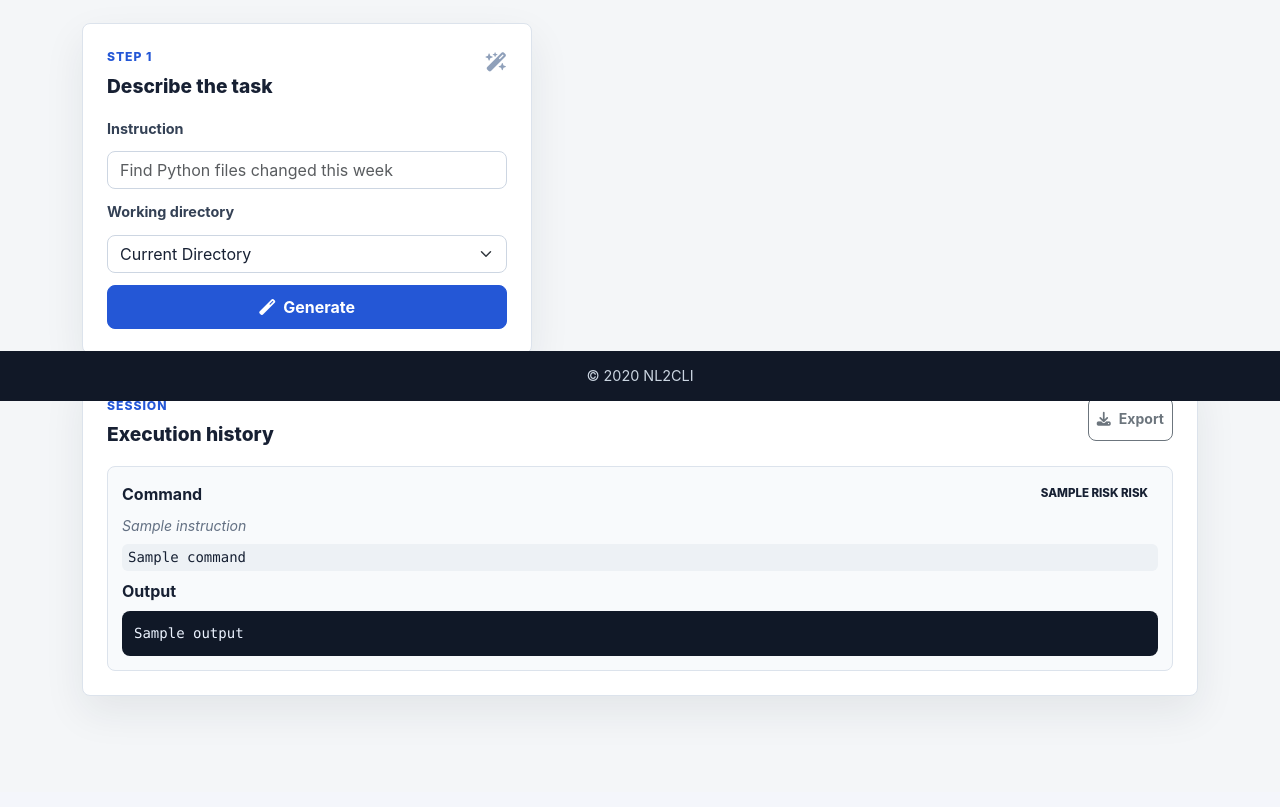
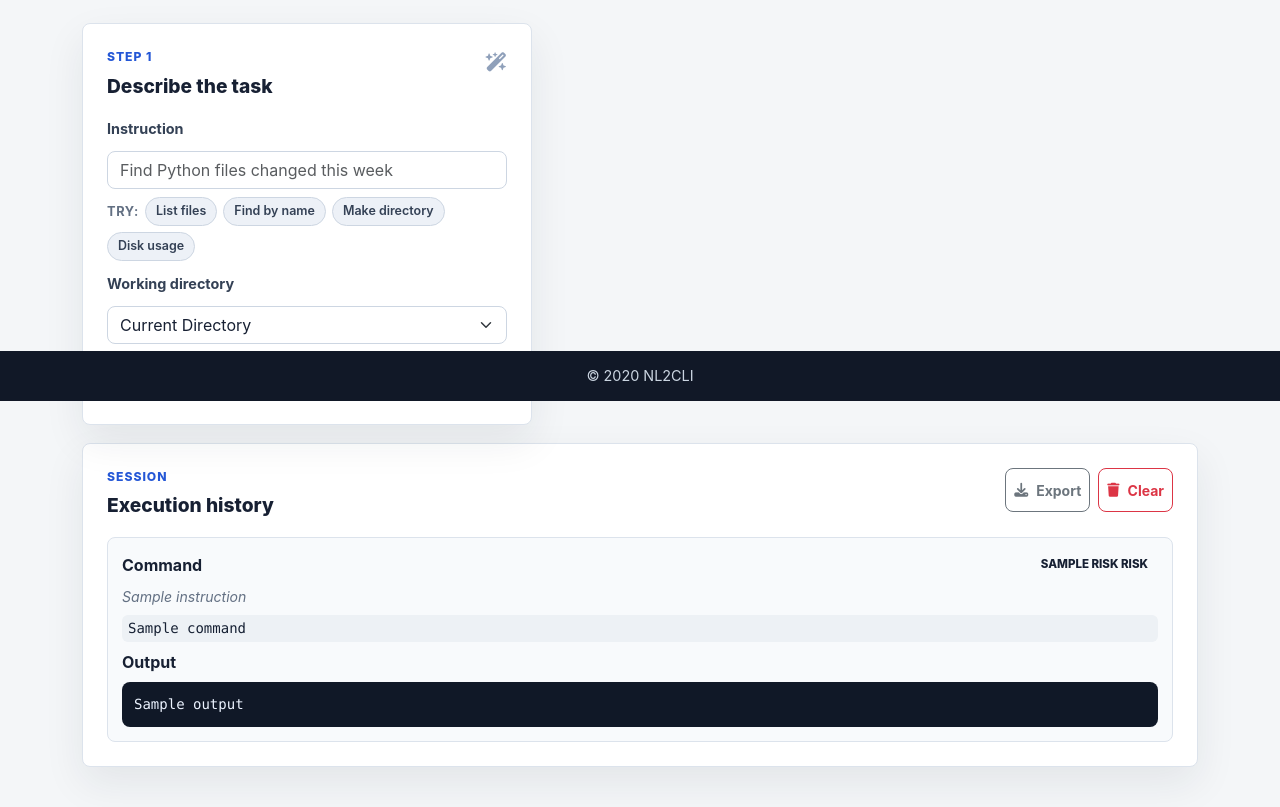
Before and after one commit to aryansharma2k2/NLP2CLI, a Flask app: template templates/index.html in a window 1280 px wide. Shown: the part 399-1206 px from the top of the page. Before the commit the page ends 1106 px from the top, so only its background shows below. Run offline with Flask 3, Linux system fonts and the light colour scheme; the template is opened without the code that fills it: most values are stand-ins (such as "Sample title", 1, 10 or a date in 2020).

Commit message:
demo chips, toast errors, clear session

```diff
--- a/app.py
+++ b/app.py
@@ -166,6 +166,14 @@
         return jsonify({"error": str(exc)}), 500
 
 
+@app.route("/clear", methods=["POST"])
+def clear():
+    history.clear()
+    if SESSION_FILE.exists():
+        SESSION_FILE.unlink()
+    return jsonify({"ok": True})
+
+
 @app.route("/export")
 def export():
     md = build_markdown_export(history)
--- a/static/app.js
+++ b/static/app.js
@@ -1,4 +1,6 @@
 const state = {
+    clearModal: null,
+    errorToast: null,
     outputModal: null,
 };
 
@@ -7,14 +9,20 @@
 document.addEventListener("DOMContentLoaded", () => {
     bindElements();
     state.outputModal = new bootstrap.Modal(elements.outputModal);
+    state.errorToast = new bootstrap.Toast(elements.errorToast, { autohide: true, delay: 4000 });
+    state.clearModal = new bootstrap.Modal(elements.clearModal);
 
     elements.commandForm.addEventListener("submit", handleGenerate);
     elements.executeCommand.addEventListener("click", handleExecute);
     elements.refreshPreview.addEventListener("click", fetchPreview);
+    elements.clearSession.addEventListener("click", () => state.clearModal.show());
+    elements.confirmClear.addEventListener("click", handleClearSession);
 
-    Object.assign(elements, {
-        exportBtn: document.getElementById("exportBtn"),
-        historyEmpty: document.getElementById("historyEmpty"),
+    document.querySelectorAll(".chip").forEach((chip) => {
+        chip.addEventListener("click", () => {
+            elements.instruction.value = chip.dataset.instruction;
+            elements.commandForm.requestSubmit();
+        });
     });
 });
 
@@ -22,12 +30,19 @@
     Object.assign(elements, {
         analysisFindings: document.getElementById("analysisFindings"),
         analysisSummary: document.getElementById("analysisSummary"),
+        clearModal: document.getElementById("clearModal"),
+        clearSession: document.getElementById("clearSession"),
         commandForm: document.getElementById("commandForm"),
+        confirmClear: document.getElementById("confirmClear"),
         confirmHighRisk: document.getElementById("confirmHighRisk"),
         directory: document.getElementById("directory"),
         editableCommand: document.getElementById("editableCommand"),
+        errorToast: document.getElementById("errorToast"),
+        errorToastBody: document.getElementById("errorToastBody"),
         executeCommand: document.getElementById("executeCommand"),
+        exportBtn: document.getElementById("exportBtn"),
         highRiskConfirmation: document.getElementById("highRiskConfirmation"),
+        historyEmpty: document.getElementById("historyEmpty"),
         historyList: document.getElementById("historyList"),
         instruction: document.getElementById("instruction"),
         loadingSpinner: document.getElementById("loadingSpinner"),
@@ -181,12 +196,9 @@
 }
 
 function prependHistory(instruction, command, output, analysis) {
-    if (elements.historyEmpty) {
-        elements.historyEmpty.hidden = true;
-    }
-    if (elements.exportBtn) {
-        elements.exportBtn.hidden = false;
-    }
+    if (elements.historyEmpty) elements.historyEmpty.hidden = true;
+    if (elements.exportBtn) elements.exportBtn.hidden = false;
+    if (elements.clearSession) elements.clearSession.hidden = false;
 
     const item = document.createElement("li");
     item.className = "history-item";
@@ -224,8 +236,22 @@
     elements.loadingSpinner.hidden = !isLoading;
 }
 
+async function handleClearSession() {
+    state.clearModal.hide();
+    try {
+        await postJson("/clear", {});
+        elements.historyList.replaceChildren();
+        if (elements.historyEmpty) elements.historyEmpty.hidden = false;
+        if (elements.exportBtn) elements.exportBtn.hidden = true;
+        if (elements.clearSession) elements.clearSession.hidden = true;
+    } catch (error) {
+        showError(error);
+    }
+}
+
 function showError(error) {
-    alert(error.message || "Something went wrong. Please try again.");
+    elements.errorToastBody.textContent = error.message || "Something went wrong. Please try again.";
+    state.errorToast.show();
 }
 
 function capitalize(value) {
--- a/static/style.css
+++ b/static/style.css
@@ -363,6 +363,44 @@
     justify-content: space-between;
 }
 
+.demo-chips {
+    align-items: center;
+    display: flex;
+    flex-wrap: wrap;
+    gap: 6px;
+    margin-top: -4px;
+}
+
+.demo-label {
+    color: var(--muted);
+    font-size: 0.8rem;
+    font-weight: 700;
+    text-transform: uppercase;
+    letter-spacing: 0.05em;
+}
+
+.chip {
+    background: #edf1f7;
+    border: 1px solid #cdd6e2;
+    border-radius: 999px;
+    color: #344155;
+    cursor: pointer;
+    font-size: 0.78rem;
+    font-weight: 600;
+    padding: 4px 10px;
+    transition: background 0.12s, border-color 0.12s;
+}
+
+.chip:hover {
+    background: #dde4ef;
+    border-color: #b0bece;
+}
+
+.history-actions {
+    display: flex;
+    gap: 8px;
+}
+
 .history-instruction {
     color: var(--muted);
     font-size: 0.88rem;
--- a/templates/index.html
+++ b/templates/index.html
@@ -50,6 +50,14 @@
                         placeholder="Find Python files changed this week"
                         required
                     >
+
+                    <div class="demo-chips">
+                        <span class="demo-label">Try:</span>
+                        <button type="button" class="chip" data-instruction="List all files in the current directory">List files</button>
+                        <button type="button" class="chip" data-instruction="Find all files containing the word 'app' in their name">Find by name</button>
+                        <button type="button" class="chip" data-instruction="Create a new directory called 'demo'">Make directory</button>
+                        <button type="button" class="chip" data-instruction="Show disk usage">Disk usage</button>
+                    </div>
 
                     <label for="directory">Working directory</label>
                     <select id="directory" class="form-select">
@@ -116,10 +124,16 @@
                     <p class="eyebrow">Session</p>
                     <h2>Execution history</h2>
                 </div>
-                <a href="/export" id="exportBtn" class="btn btn-sm btn-outline-secondary" {% if not history %}hidden{% endif %}>
-                    <i class="fas fa-download"></i>
-                    Export
-                </a>
+                <div class="history-actions">
+                    <a href="/export" id="exportBtn" class="btn btn-sm btn-outline-secondary" {% if not history %}hidden{% endif %}>
+                        <i class="fas fa-download"></i>
+                        Export
+                    </a>
+                    <button id="clearSession" class="btn btn-sm btn-outline-danger" {% if not history %}hidden{% endif %}>
+                        <i class="fas fa-trash"></i>
+                        Clear
+                    </button>
+                </div>
             </div>
 
             {% if not history %}
@@ -164,6 +178,29 @@
         </div>
     </div>
 
+    <div class="toast-container position-fixed top-0 end-0 p-3" style="z-index: 1200">
+        <div id="errorToast" class="toast align-items-center text-bg-danger border-0" role="alert" aria-live="assertive">
+            <div class="d-flex">
+                <div class="toast-body" id="errorToastBody"></div>
+                <button type="button" class="btn-close btn-close-white me-2 m-auto" data-bs-dismiss="toast" aria-label="Close"></button>
+            </div>
+        </div>
+    </div>
+
+    <div class="modal fade" id="clearModal" tabindex="-1" aria-hidden="true">
+        <div class="modal-dialog modal-sm">
+            <div class="modal-content">
+                <div class="modal-body">
+                    <p class="mb-3">Clear all session history? This cannot be undone.</p>
+                    <div class="d-flex gap-2 justify-content-end">
+                        <button type="button" class="btn btn-sm btn-secondary" data-bs-dismiss="modal">Cancel</button>
+                        <button type="button" class="btn btn-sm btn-danger" id="confirmClear">Clear history</button>
+                    </div>
+                </div>
+            </div>
+        </div>
+    </div>
+
     <div id="loadingSpinner" class="loading-overlay" hidden>
         <div class="spinner-border text-primary" role="status">
             <span class="visually-hidden">Loading...</span>
```
